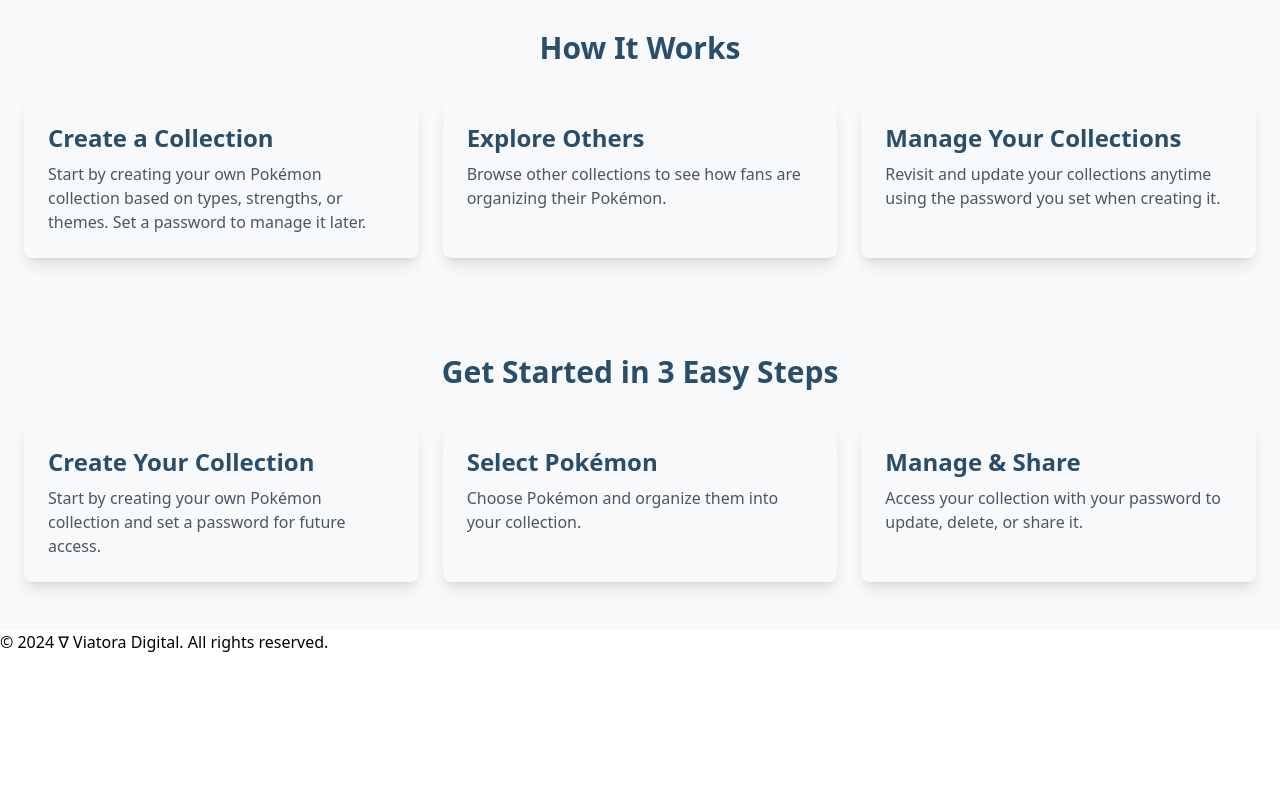
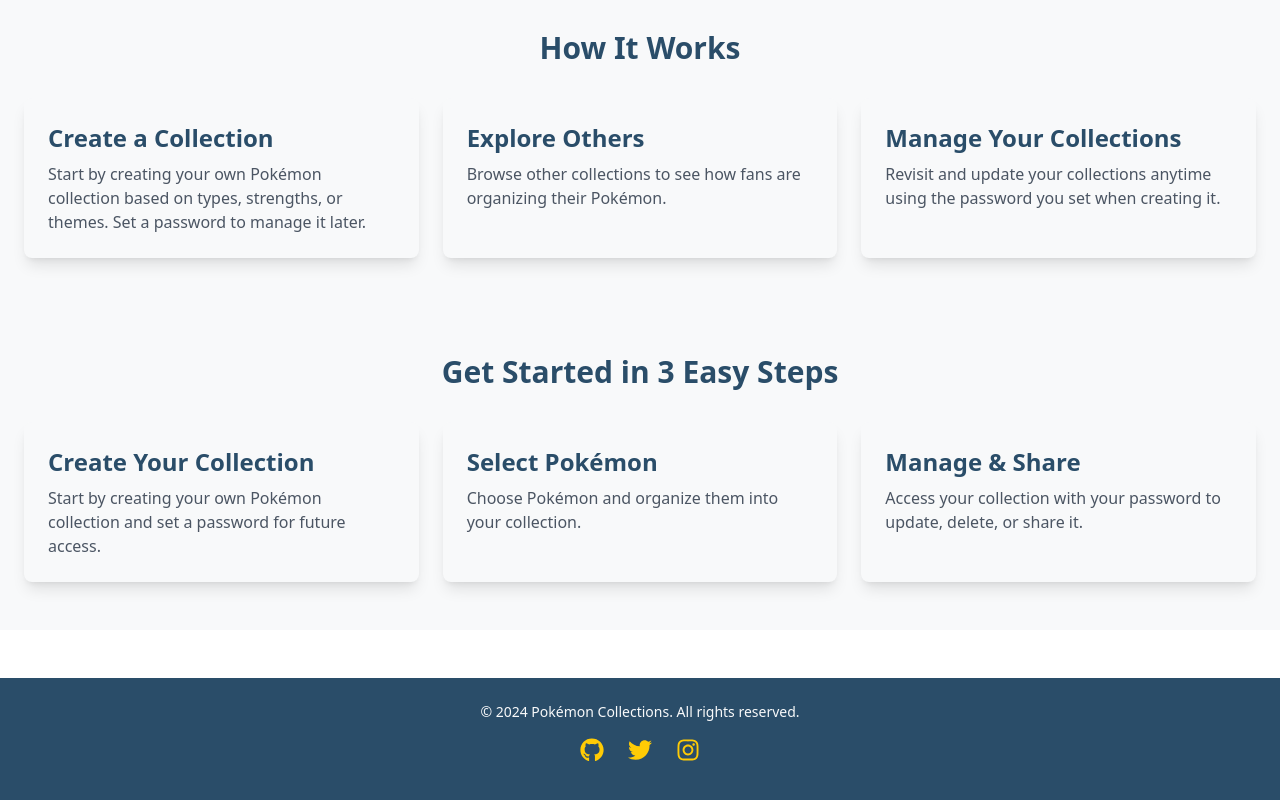
Before and after one commit to fac30/PRO05_FRONT_Gaj_Khalos_Max, a React (Vite) app: page / in a window 1280 px wide. Shown: the part 382-1182 px from the top of the page. Before the commit the page ends 1036 px from the top, so only its background shows below. Built offline with nearby package versions, Linux system fonts and the light colour scheme.

Commit message:
feat: created footer comonent with some social links

```diff
--- a/src/components/Footer/Footer.tsx
+++ b/src/components/Footer/Footer.tsx
@@ -1,7 +1,38 @@
+import { FaGithub, FaTwitter, FaInstagram } from "react-icons/fa";
+
 export default function Footer() {
   return (
-    <footer>
-      <p>&copy; 2024 &nabla; Viatora Digital. All rights reserved.</p>
+    <footer className="bg-midnight-blue text-soft-white py-6 mt-12">
+      <div className="max-w-screen-xl mx-auto px-4 text-center">
+        <p className="text-sm mb-4">&copy; 2024 Pokémon Collections. All rights reserved.</p>
+
+        <div className="flex justify-center space-x-6 mb-4">
+          <a
+            href="https://github.com/yourgithub"
+            target="_blank"
+            rel="noopener noreferrer"
+            className="text-electric-yellow hover:text-soft-white transition-colors"
+          >
+            <FaGithub size={24} />
+          </a>
+          <a
+            href="https://twitter.com/yourtwitter"
+            target="_blank"
+            rel="noopener noreferrer"
+            className="text-electric-yellow hover:text-soft-white transition-colors"
+          >
+            <FaTwitter size={24} />
+          </a>
+          <a
+            href="https://instagram.com/yourinstagram"
+            target="_blank"
+            rel="noopener noreferrer"
+            className="text-electric-yellow hover:text-soft-white transition-colors"
+          >
+            <FaInstagram size={24} />
+          </a>
+        </div>
+      </div>
     </footer>
   );
-};
+}
--- a/src/pages/Home.tsx
+++ b/src/pages/Home.tsx
@@ -1,4 +1,3 @@
-// src/pages/Home.tsx
 import Button from '../components/Button/Button';
 import SectionWithItems from '../components/Section/SectionWithItems';
 import StepItem from '../components/Section/StepItem';
```
